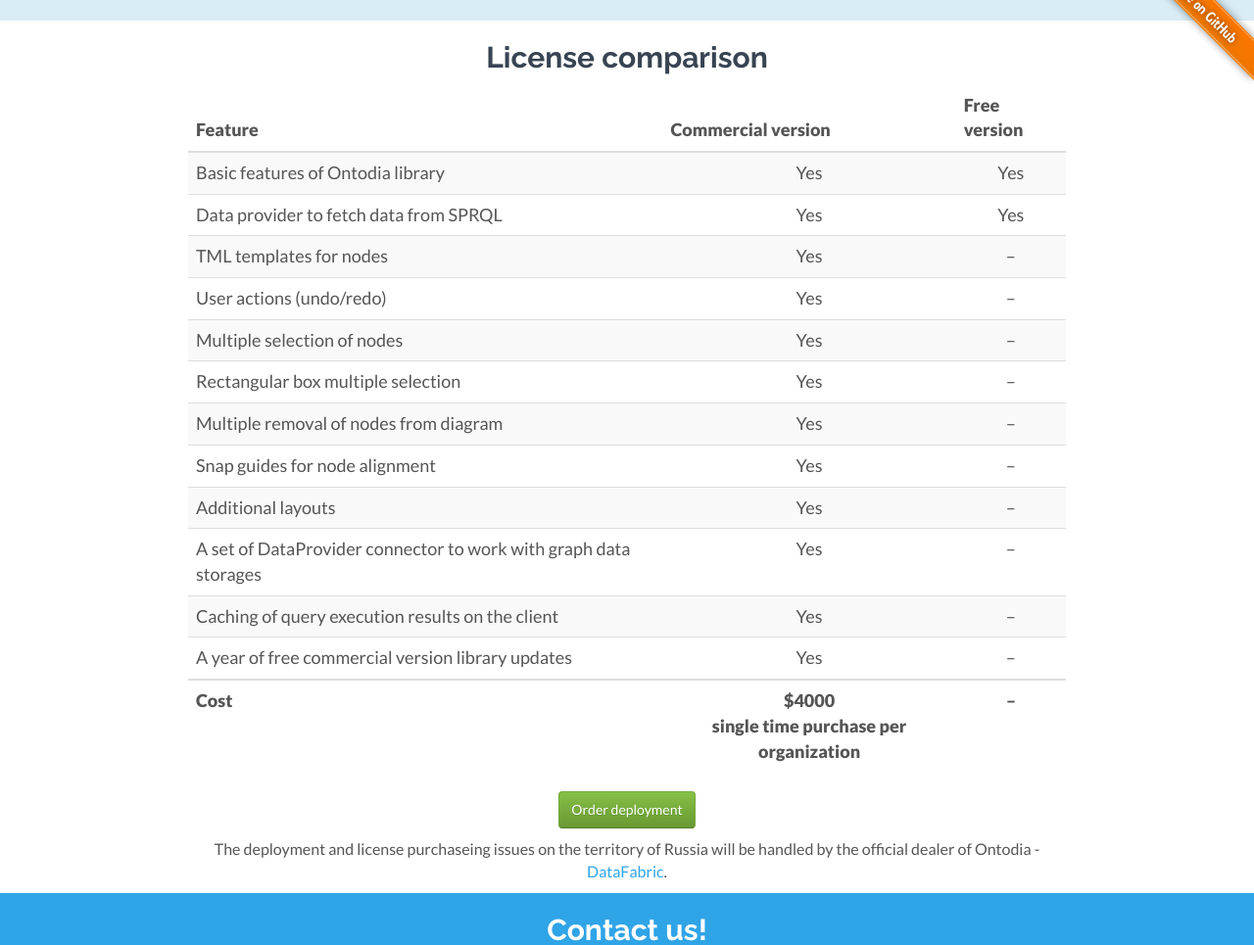
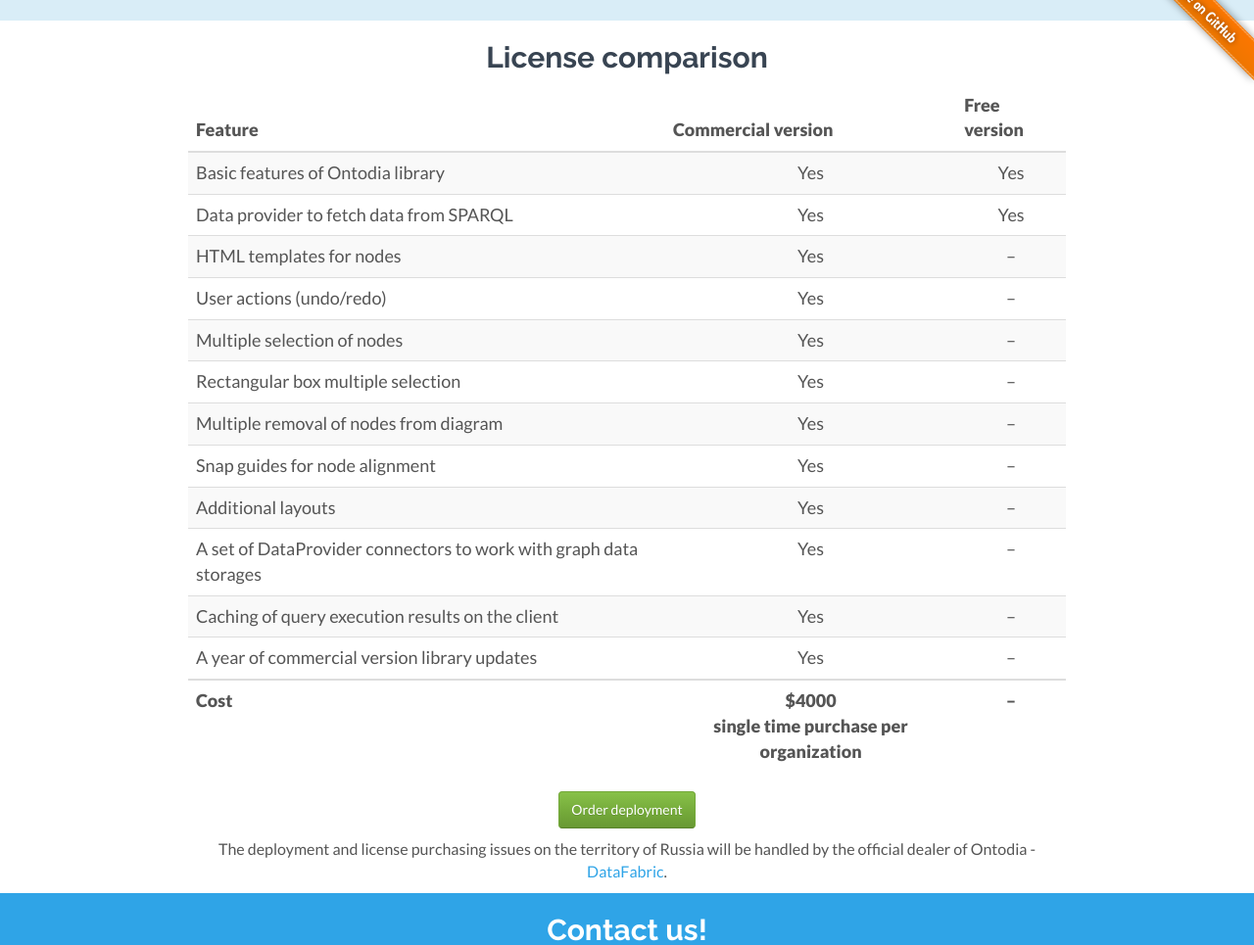
Before and after one commit to ontodia-org/ontodia-org.github.io, a Jekyll site: the page built from index.html, in a window 1280 px wide and 1400 px high, scrolled down 3270 px, cut to the strip 52-1017 px from the top of the window. Shown: the whole strip at 98% size. Built offline with Jekyll 4.4.1, drawn with Linux system fonts in a browser that asks for light colours; nearby versions of some CDN libraries; comment, search, counter and statistics services are not loaded.

Commit message:
slight correction in spelling of words

```diff
--- a/index.html
+++ b/index.html
@@ -177,12 +177,12 @@
                 <td>Yes</td>
             </tr>
             <tr>
-                <td style="text-align: left">Data provider to fetch data from SPRQL</td>
+                <td style="text-align: left">Data provider to fetch data from SPARQL</td>
                 <td>Yes</td>
                 <td>Yes</td>
             </tr>
             <tr>
-                <td style="text-align: left">TML templates for nodes</td>
+                <td style="text-align: left">HTML templates for nodes</td>
                 <td>Yes</td>
                 <td>–</td>
             </tr>
@@ -217,7 +217,7 @@
                 <td>–</td>
             </tr>
             <tr>
-                <td style="text-align: left">A set of DataProvider connector to work with graph data storages</td>
+                <td style="text-align: left">A set of DataProvider connectors to work with graph data storages</td>
                 <td>Yes</td>
                 <td>–</td>
             </tr>
@@ -227,7 +227,7 @@
                 <td>–</td>
             </tr>
             <tr>
-                <td style="text-align: left">A year of free commercial version library updates</td>
+                <td style="text-align: left">A year of commercial version library updates</td>
                 <td>Yes</td>
                 <td>–</td>
             </tr>
@@ -245,7 +245,7 @@
         <a href="#request form" class="btn btn-success text-center" style="margin-bottom:10px; text-align:center">Order deployment</a>
     </div>
     <p style="font-size: 16px;">
-            The deployment and license purchaseing issues on the territory of Russia will be handled by the official dealer of Ontodia - <a href="http://datafabric.cc/">DataFabric</a>.
+            The deployment and license purchasing issues on the territory of Russia will be handled by the official dealer of Ontodia - <a href="http://datafabric.cc/">DataFabric</a>.
     </p>
 </div>
 
```
Also changed, not shown: other parts of index.html (+2 -1 lines).
